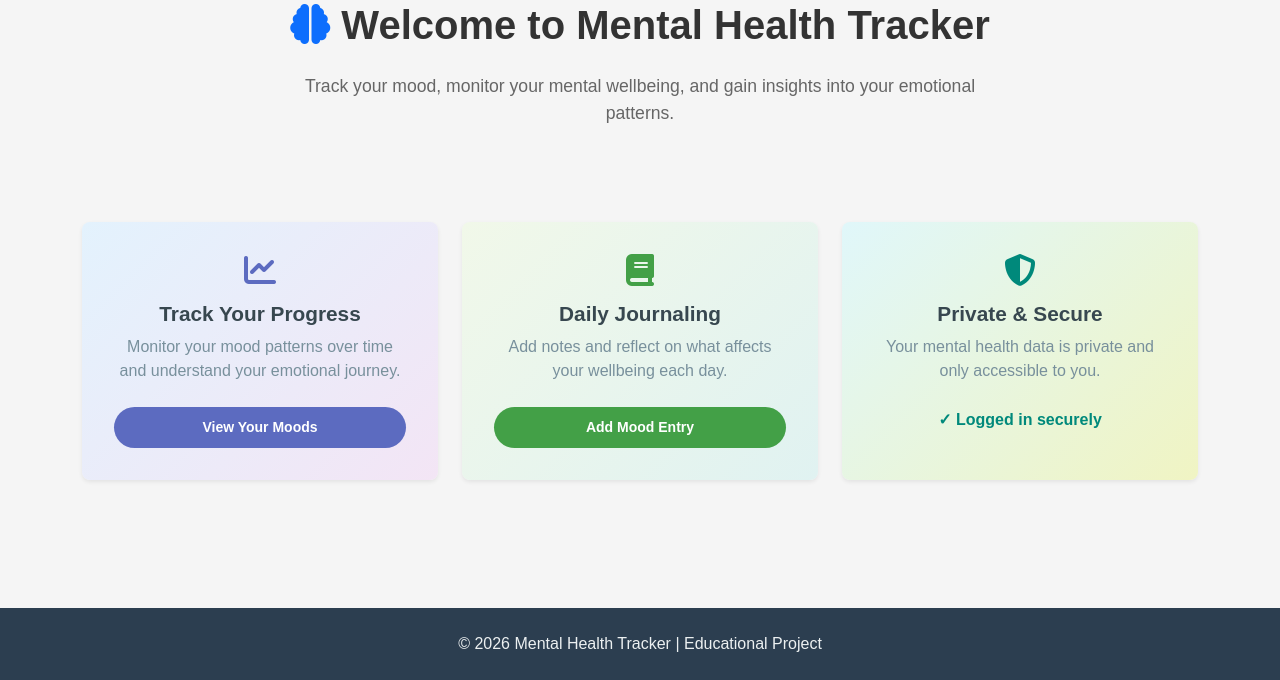
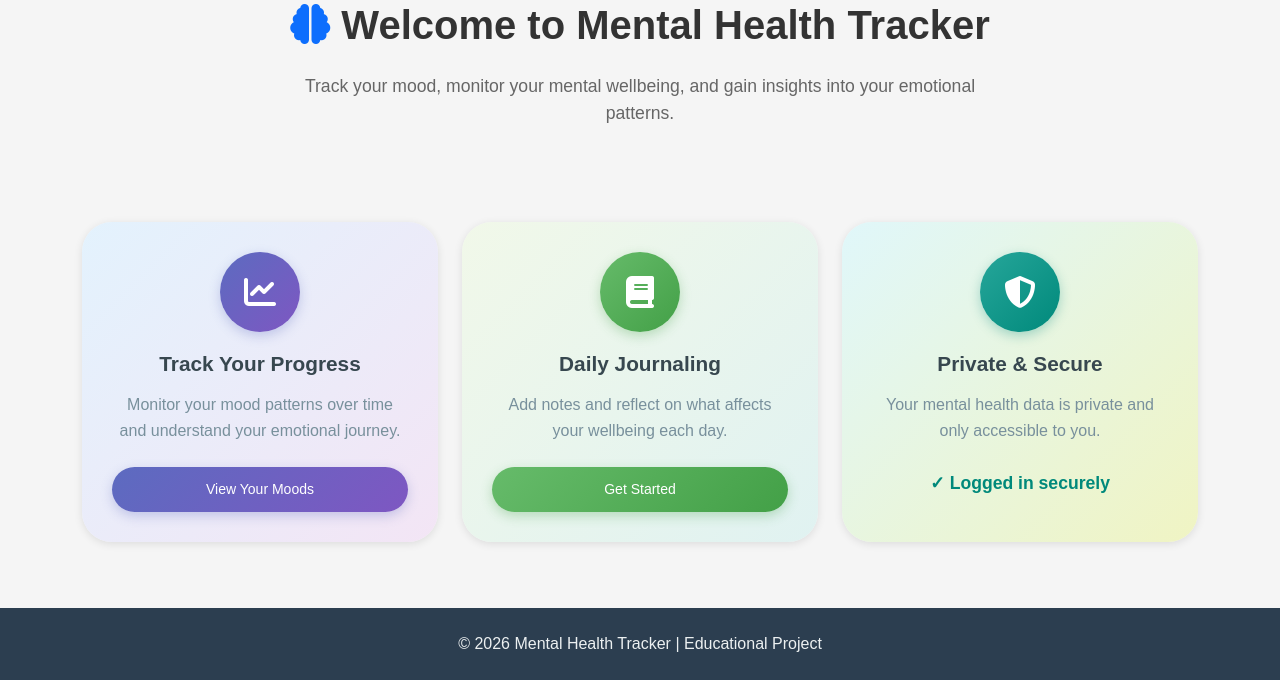
Before and after one commit to oliveiracle/mental-health-tracker, a Django app: page / in a window 1280 px wide. Shown: the part 120-800 px from the top of the page. Run offline with Django 5.2, Linux system fonts and the light colour scheme; the visitor is signed in with stand-in values (Sample User, id 1).

Commit message:
update card styling with rounded design

```diff
--- a/tracker/templates/tracker/home.html
+++ b/tracker/templates/tracker/home.html
@@ -17,17 +17,19 @@
 <div class="row mt-5 gy-4">
   <!-- card 1 - track progress -->
   <div class="col-md-4">
-    <div class="card h-100 shadow-sm border-0" style="background: linear-gradient(135deg, #e3f2fd 0%, #f3e5f5 100%); transition: transform 0.3s ease, box-shadow 0.3s ease;" onmouseover="this.style.transform='translateY(-5px)'; this.style.boxShadow='0 8px 16px rgba(0,0,0,0.1)'" onmouseout="this.style.transform='translateY(0)'; this.style.boxShadow='0 0 0 rgba(0,0,0,0)'">
-      <div class="card-body text-center d-flex flex-column justify-content-between">
+    <div class="card h-100 border-0" style="background: linear-gradient(135deg, #e3f2fd 0%, #f3e5f5 100%); border-radius: 30px; transition: transform 0.3s ease, box-shadow 0.3s ease; padding: 30px;" onmouseover="this.style.transform='translateY(-8px)'; this.style.boxShadow='0 12px 24px rgba(92, 107, 192, 0.15)'" onmouseout="this.style.transform='translateY(0)'; this.style.boxShadow='0 4px 12px rgba(0,0,0,0.08)'">
+      <div class="card-body text-center d-flex flex-column justify-content-between p-0">
         <div>
-          <i class="fas fa-chart-line fa-2x mb-3" style="color: #5c6bc0;"></i>
-          <h3 class="card-title" style="color: #37474f; font-weight: 600;">Track Your Progress</h3>
-          <p class="card-text" style="color: #78909c;">Monitor your mood patterns over time and understand your emotional journey.</p>
+          <div style="width: 80px; height: 80px; border-radius: 50%; background: linear-gradient(135deg, #5c6bc0 0%, #7e57c2 100%); display: flex; align-items: center; justify-content: center; margin: 0 auto 20px; box-shadow: 0 4px 12px rgba(92, 107, 192, 0.3);">
+            <i class="fas fa-chart-line" style="color: white; font-size: 2em;"></i>
+          </div>
+          <h3 class="card-title" style="color: #37474f; font-weight: 600; margin-bottom: 15px;">Track Your Progress</h3>
+          <p class="card-text" style="color: #78909c; line-height: 1.6;">Monitor your mood patterns over time and understand your emotional journey.</p>
         </div>
         {% if user.is_authenticated %}
-          <a href="{% url 'mood_list' %}" class="btn btn-sm mt-4" style="background-color: #5c6bc0; border: none; color: white; border-radius: 25px; padding: 10px 25px; transition: all 0.3s;">View Your Moods</a>
+          <a href="{% url 'mood_list' %}" class="btn btn-sm mt-4" style="background: linear-gradient(135deg, #5c6bc0 0%, #7e57c2 100%); border: none; color: white; border-radius: 25px; padding: 12px 28px; transition: all 0.3s; font-weight: 500; box-shadow: 0 4px 12px rgba(92, 107, 192, 0.3);">View Your Moods</a>
         {% else %}
-          <a href="{% url 'login' %}" class="btn btn-sm mt-4" style="background-color: #5c6bc0; border: none; color: white; border-radius: 25px; padding: 10px 25px; transition: all 0.3s;">Sign In</a>
+          <a href="{% url 'login' %}" class="btn btn-sm mt-4" style="background: linear-gradient(135deg, #5c6bc0 0%, #7e57c2 100%); border: none; color: white; border-radius: 25px; padding: 12px 28px; transition: all 0.3s; font-weight: 500; box-shadow: 0 4px 12px rgba(92, 107, 192, 0.3);">Sign In</a>
         {% endif %}
       </div>
     </div>
@@ -35,17 +37,19 @@
 
   <!-- card 2 - journaling -->
   <div class="col-md-4">
-    <div class="card h-100 shadow-sm border-0" style="background: linear-gradient(135deg, #f1f8e9 0%, #e0f2f1 100%); transition: transform 0.3s ease, box-shadow 0.3s ease;" onmouseover="this.style.transform='translateY(-5px)'; this.style.boxShadow='0 8px 16px rgba(0,0,0,0.1)'" onmouseout="this.style.transform='translateY(0)'; this.style.boxShadow='0 0 0 rgba(0,0,0,0)'">
-      <div class="card-body text-center d-flex flex-column justify-content-between">
+    <div class="card h-100 border-0" style="background: linear-gradient(135deg, #f1f8e9 0%, #e0f2f1 100%); border-radius: 30px; transition: transform 0.3s ease, box-shadow 0.3s ease; padding: 30px;" onmouseover="this.style.transform='translateY(-8px)'; this.style.boxShadow='0 12px 24px rgba(67, 160, 71, 0.15)'" onmouseout="this.style.transform='translateY(0)'; this.style.boxShadow='0 4px 12px rgba(0,0,0,0.08)'">
+      <div class="card-body text-center d-flex flex-column justify-content-between p-0">
         <div>
-          <i class="fas fa-book fa-2x mb-3" style="color: #43a047;"></i>
-          <h3 class="card-title" style="color: #37474f; font-weight: 600;">Daily Journaling</h3>
-          <p class="card-text" style="color: #78909c;">Add notes and reflect on what affects your wellbeing each day.</p>
+          <div style="width: 80px; height: 80px; border-radius: 50%; background: linear-gradient(135deg, #66bb6a 0%, #43a047 100%); display: flex; align-items: center; justify-content: center; margin: 0 auto 20px; box-shadow: 0 4px 12px rgba(67, 160, 71, 0.3);">
+            <i class="fas fa-book" style="color: white; font-size: 2em;"></i>
+          </div>
+          <h3 class="card-title" style="color: #37474f; font-weight: 600; margin-bottom: 15px;">Daily Journaling</h3>
+          <p class="card-text" style="color: #78909c; line-height: 1.6;">Add notes and reflect on what affects your wellbeing each day.</p>
         </div>
         {% if user.is_authenticated %}
-          <a href="{% url 'mood_create' %}" class="btn btn-sm mt-4" style="background-color: #43a047; border: none; color: white; border-radius: 25px; padding: 10px 25px; transition: all 0.3s;">Add Mood Entry</a>
+          <a href="{% url 'mood_create' %}" class="btn btn-sm mt-4" style="background: linear-gradient(135deg, #66bb6a 0%, #43a047 100%); border: none; color: white; border-radius: 25px; padding: 12px 28px; transition: all 0.3s; font-weight: 500; box-shadow: 0 4px 12px rgba(67, 160, 71, 0.3);">Get Started</a>
         {% else %}
-          <a href="{% url 'register' %}" class="btn btn-sm mt-4" style="background-color: #43a047; border: none; color: white; border-radius: 25px; padding: 10px 25px; transition: all 0.3s;">Get Started</a>
+          <a href="{% url 'register' %}" class="btn btn-sm mt-4" style="background: linear-gradient(135deg, #66bb6a 0%, #43a047 100%); border: none; color: white; border-radius: 25px; padding: 12px 28px; transition: all 0.3s; font-weight: 500; box-shadow: 0 4px 12px rgba(67, 160, 71, 0.3);">Get Started</a>
         {% endif %}
       </div>
     </div>
@@ -53,17 +57,19 @@
 
   <!-- card 3 - security -->
   <div class="col-md-4">
-    <div class="card h-100 shadow-sm border-0" style="background: linear-gradient(135deg, #e0f7fa 0%, #f0f4c3 100%); transition: transform 0.3s ease, box-shadow 0.3s ease;" onmouseover="this.style.transform='translateY(-5px)'; this.style.boxShadow='0 8px 16px rgba(0,0,0,0.1)'" onmouseout="this.style.transform='translateY(0)'; this.style.boxShadow='0 0 0 rgba(0,0,0,0)'">
-      <div class="card-body text-center d-flex flex-column justify-content-between">
+    <div class="card h-100 border-0" style="background: linear-gradient(135deg, #e0f7fa 0%, #f0f4c3 100%); border-radius: 30px; transition: transform 0.3s ease, box-shadow 0.3s ease; padding: 30px;" onmouseover="this.style.transform='translateY(-8px)'; this.style.boxShadow='0 12px 24px rgba(0, 137, 123, 0.15)'" onmouseout="this.style.transform='translateY(0)'; this.style.boxShadow='0 4px 12px rgba(0,0,0,0.08)'">
+      <div class="card-body text-center d-flex flex-column justify-content-between p-0">
         <div>
-          <i class="fas fa-shield-alt fa-2x mb-3" style="color: #00897b;"></i>
-          <h3 class="card-title" style="color: #37474f; font-weight: 600;">Private & Secure</h3>
-          <p class="card-text" style="color: #78909c;">Your mental health data is private and only accessible to you.</p>
+          <div style="width: 80px; height: 80px; border-radius: 50%; background: linear-gradient(135deg, #26a69a 0%, #00897b 100%); display: flex; align-items: center; justify-content: center; margin: 0 auto 20px; box-shadow: 0 4px 12px rgba(0, 137, 123, 0.3);">
+            <i class="fas fa-shield-alt" style="color: white; font-size: 2em;"></i>
+          </div>
+          <h3 class="card-title" style="color: #37474f; font-weight: 600; margin-bottom: 15px;">Private & Secure</h3>
+          <p class="card-text" style="color: #78909c; line-height: 1.6;">Your mental health data is private and only accessible to you.</p>
         </div>
         {% if user.is_authenticated %}
-          <p style="color: #00897b; font-weight: 600; margin-top: auto; padding-top: 10px;">✓ Logged in securely</p>
+          <p style="color: #00897b; font-weight: 600; margin-top: auto; padding-top: 10px; font-size: 1.1em;">✓ Logged in securely</p>
         {% else %}
-          <a href="{% url 'login' %}" class="btn btn-sm mt-4" style="background-color: #00897b; border: none; color: white; border-radius: 25px; padding: 10px 25px; transition: all 0.3s;">Sign In</a>
+          <a href="{% url 'login' %}" class="btn btn-sm mt-4" style="background: linear-gradient(135deg, #26a69a 0%, #00897b 100%); border: none; color: white; border-radius: 25px; padding: 12px 28px; transition: all 0.3s; font-weight: 500; box-shadow: 0 4px 12px rgba(0, 137, 123, 0.3);">Sign In</a>
         {% endif %}
       </div>
     </div>
```
